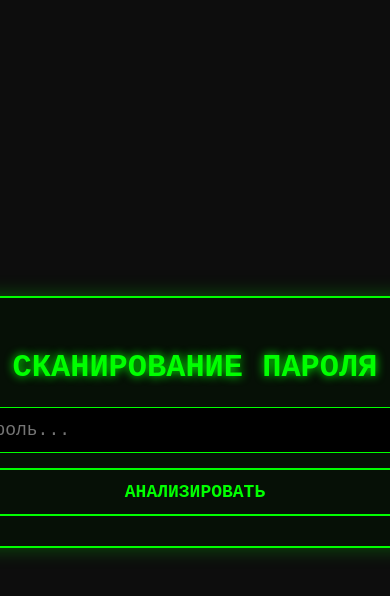
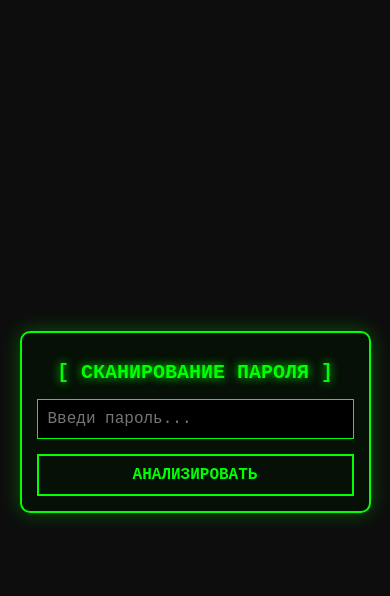
Before and after one commit to a80479314-a11y/password-cracker, a Flask app: page / in a window 390 px wide; the page is wider, and only the part inside the window is pictured. Shown: the top 596 px of that part. Run offline with Flask 3, Linux system fonts and the light colour scheme.

Commit message:
Update index.html

```diff
--- a/templates/index.html
+++ b/templates/index.html
@@ -62,6 +62,32 @@
 
         .history-title { margin-top: 20px; color: #888; font-size: 12px; border-top: 1px solid #333; padding-top: 10px;}
         .history-item { display: flex; justify-content: space-between; font-size: 12px; margin-top: 5px; }
+
+        /* --- МОБИЛЬНАЯ ВЕРСИЯ --- */
+        @media (max-width: 650px) {
+            .container {
+                width: 90%; /* Занимает 90% ширины экрана */
+                padding: 15px; /* Уменьшаем отступы внутри */
+                box-sizing: border-box;
+            }
+            h1 {
+                font-size: 20px; /* Уменьшаем заголовок, чтобы влез в одну строку */
+                margin-bottom: 15px;
+            }
+            input, button {
+                font-size: 16px; /* Чуть меньше шрифт для мобилок */
+                padding: 10px;
+            }
+            .rating {
+                font-size: 20px; /* Оценка тоже чуть меньше */
+            }
+            .info {
+                font-size: 13px; /* Текст статистики помельче */
+            }
+            .history-item {
+                font-size: 11px; /* История помельче */
+            }
+        }
     </style>
 </head>
 <body>
```
